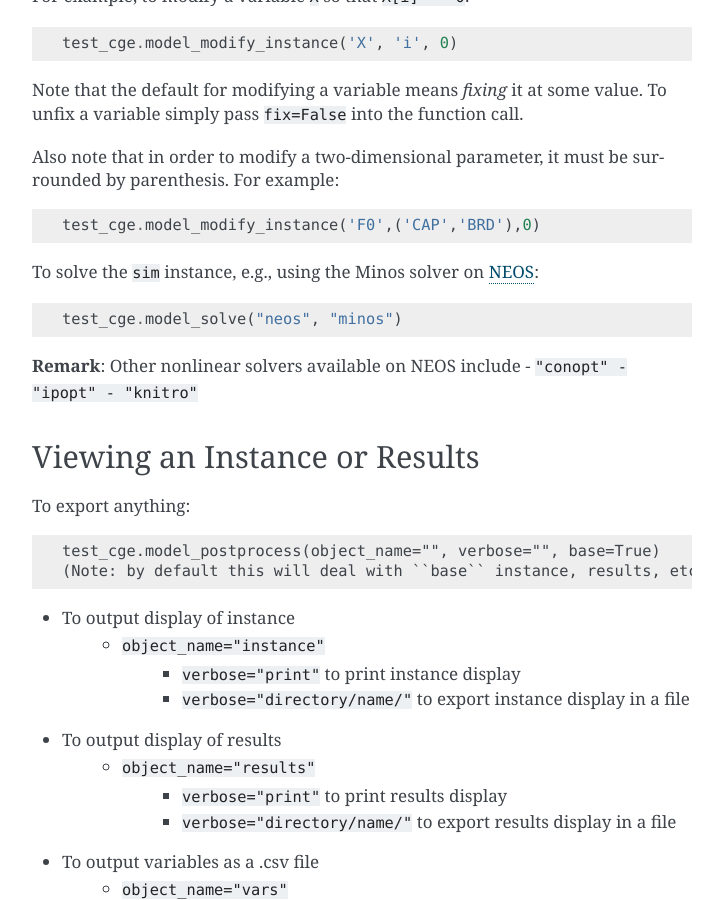
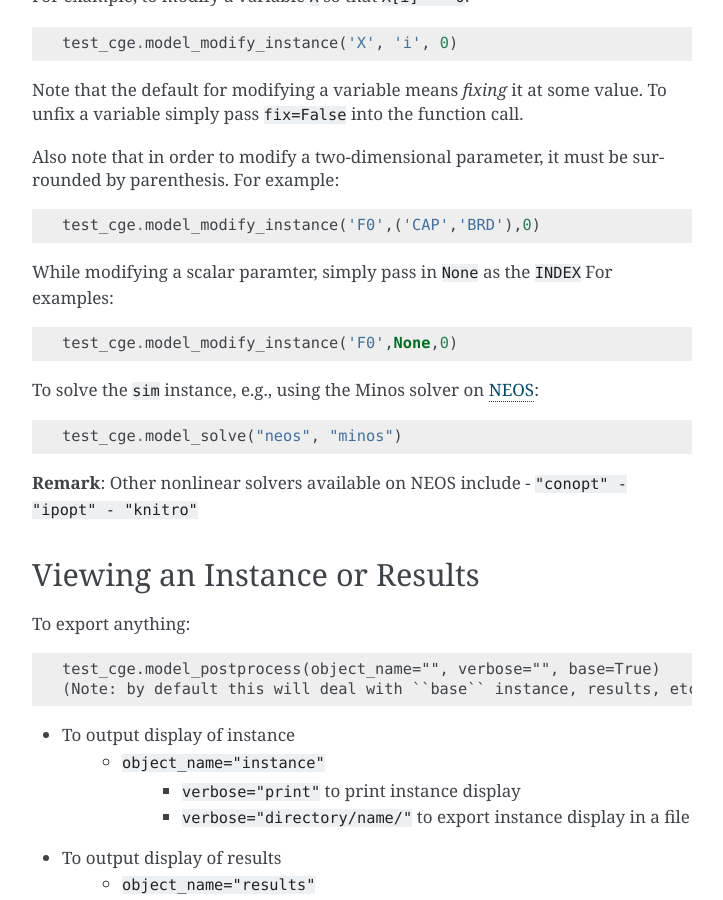
Before and after one commit to juanfung/pycge, a Sphinx documentation site: the page built from docs/index.rst, in a window 1280 px wide and 900 px high, scrolled down 2779 px. Shown: the whole window, without its empty margins (388-1111 px from the left). Built offline with Sphinx 7.4.7, drawn with Linux system fonts in a browser that asks for light colours.

Commit message:
informatin on modifying a scalar param added to the docs

```diff
--- a/docs/index.rst
+++ b/docs/index.rst
@@ -142,6 +142,10 @@ Also note that in order to modify a two-dimensional parameter, it must be surrou
 For example::
     test_cge.model_modify_instance('F0',('CAP','BRD'),0)
 
+While modifying a scalar paramter, simply pass in ``None`` as the ``INDEX``
+For examples::
+	test_cge.model_modify_instance('F0',None,0)
+
 To solve the ``sim`` instance, e.g.,
 using the Minos solver on `NEOS <neos-server.org/neos>`_::
 
```
